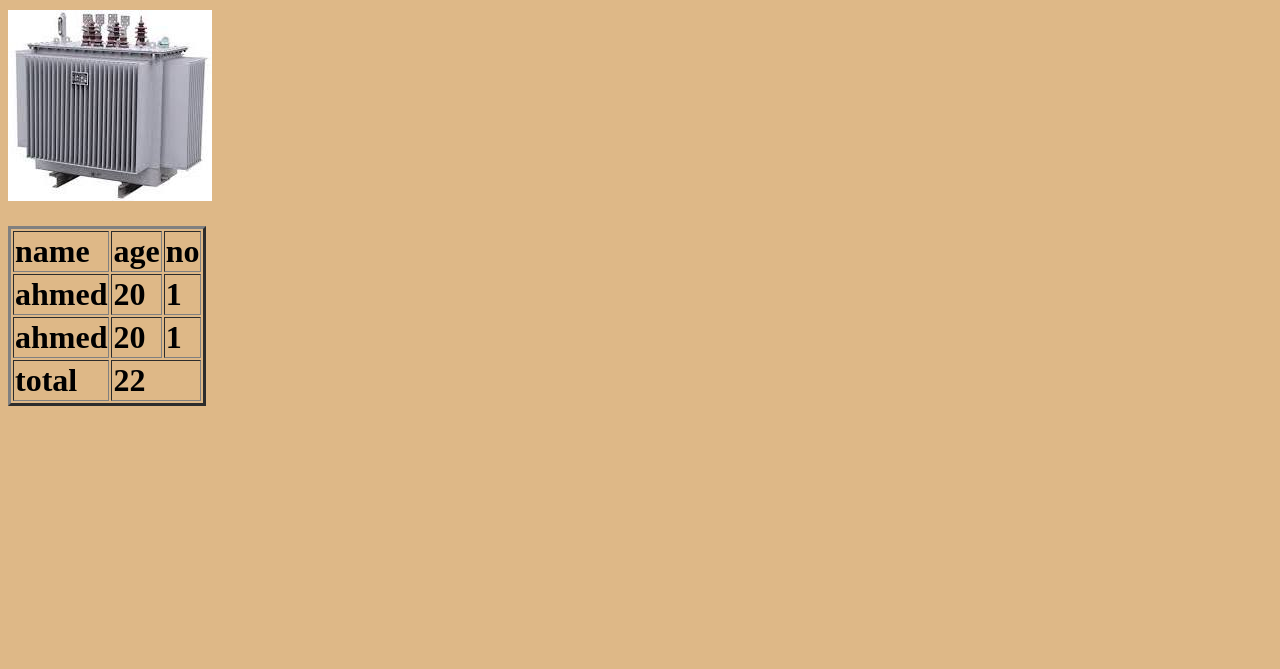
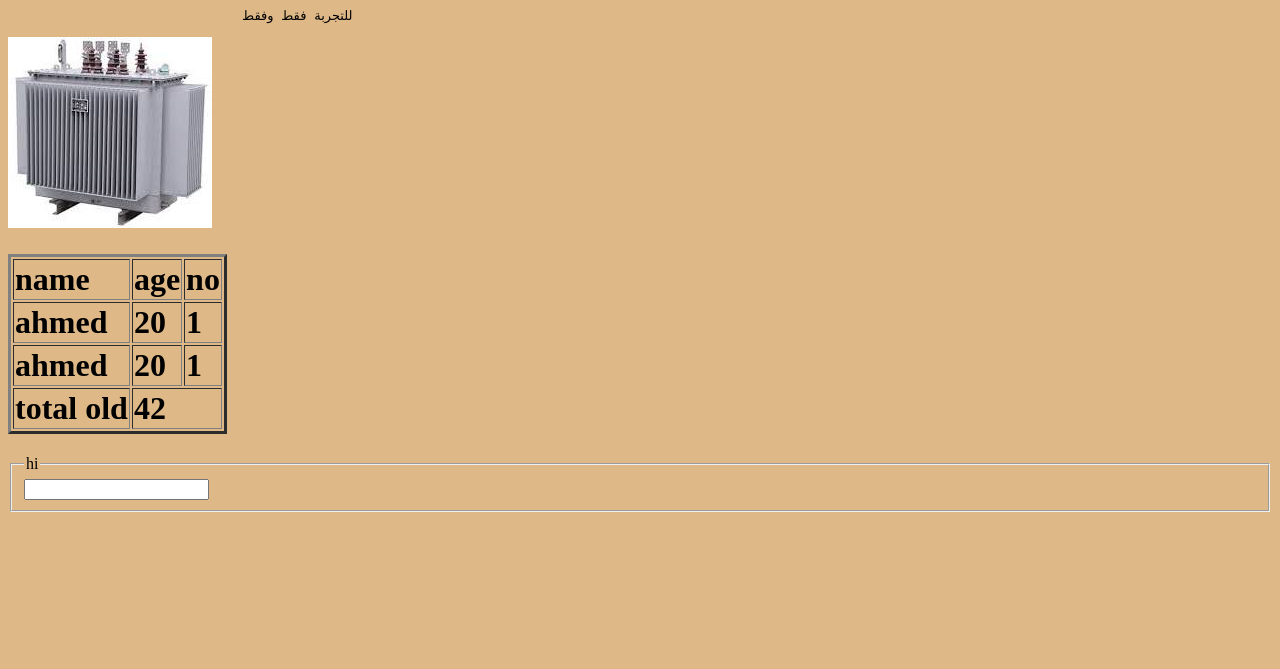
Before and after one commit to aljaberjhg/myWebsite, a plain HTML site: page index.html in a window 1280 px wide. Shown: the part 131-800 px from the top of the page. Drawn offline with Linux system fonts and the light colour scheme.

Commit message:
Add files via upload

```diff
--- a/index.html
+++ b/index.html
@@ -7,9 +7,9 @@
 <title>ENG.com</title>
 <meta charset="utf-8">
 <meta name="description" content="  هذه الموقع للتجربه">
-<meta name="keywords" content="تجريبي"  >
+<meta name="keywords" content="تجريبي , الزرازير" >
 <meta neme="author" content=" المهندس حيدر "  >
-<meta  http-equiv="refresh" content="2">
+<meta  http-equiv="refresh" content="10">
 <style>
 body{background: burlywood }
 
@@ -17,9 +17,9 @@ body{background: burlywood }
 
 </head>
 <body>
-
+    <fieldset >
     <h1> اهلا بكم في موقعنا لبيع الزرازير</h1>
-
+ </fieldset>
 <br>
 <pre>                              للتجربة فقط وفقط</pre>
 
@@ -46,14 +46,22 @@ body{background: burlywood }
 </tbody>
 <tfoot>
 <tr>
-<td>total</td>
-<td colspan="2">22</td>
+<td>total old</td>
+<td colspan="2">42</td>
 
 </tr>
 </tfoot>
 
 </table>
 </h1>
+
+<fieldset>
+    <legend>hi</legend>
+<form>
+
+    <input pattern="email">
+</form>
+</fieldset>
 </body>
 
 
```
